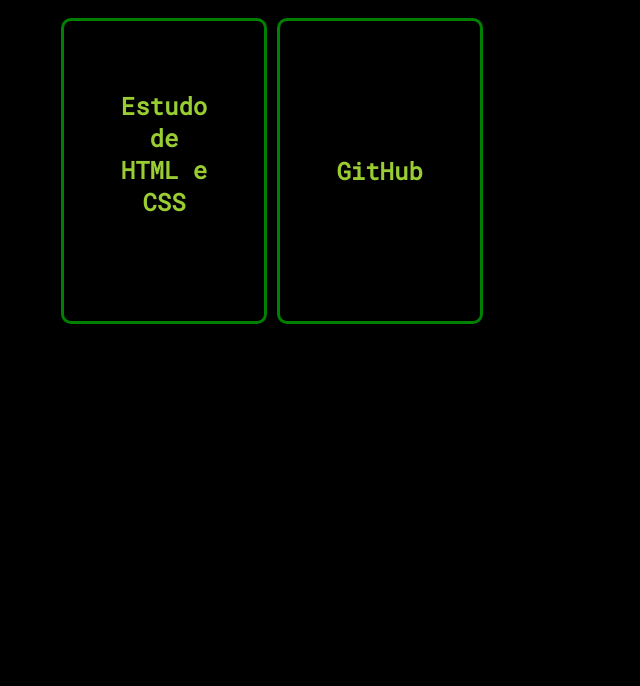
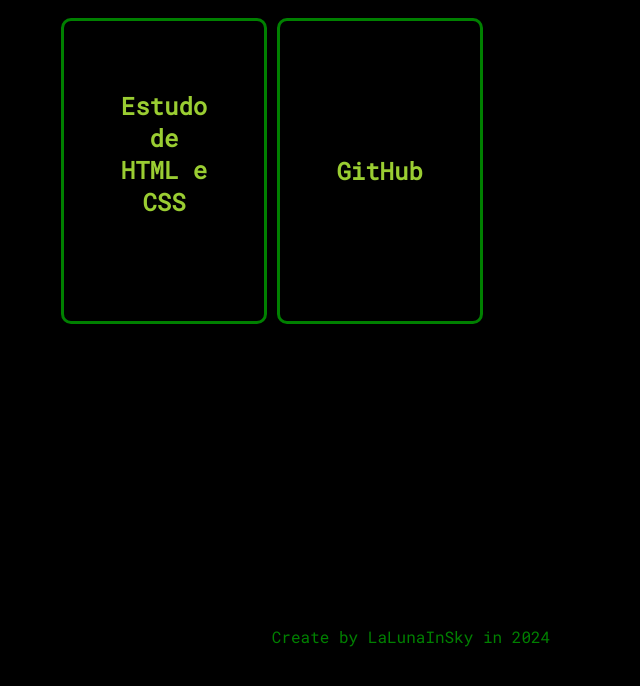
Before and after one commit to LaLunaInSky/lalunainsky.github.io, a plain HTML site: page index.html in a window 1280 px wide. Shown: the part 110-796 px from the top of the page, without its empty margins (229-869 px from the left). Drawn offline with Linux system fonts and the light colour scheme.

Commit message:
25/10/2024 13:12

```diff
--- a/index.html
+++ b/index.html
@@ -28,5 +28,8 @@
             </section>
         </a>
     </main>
+    <footer>
+        <p>Create by LaLunaInSky in 2024</p>
+    </footer>
 </body>
 </html>
--- a/style.css
+++ b/style.css
@@ -68,3 +68,9 @@
 .container:hover {
     background-color: rgba(153, 205, 50, 0.123);
 }
+
+footer {
+    margin-top: 35vh;
+    padding: 8px;
+    text-align: center;
+}
```
